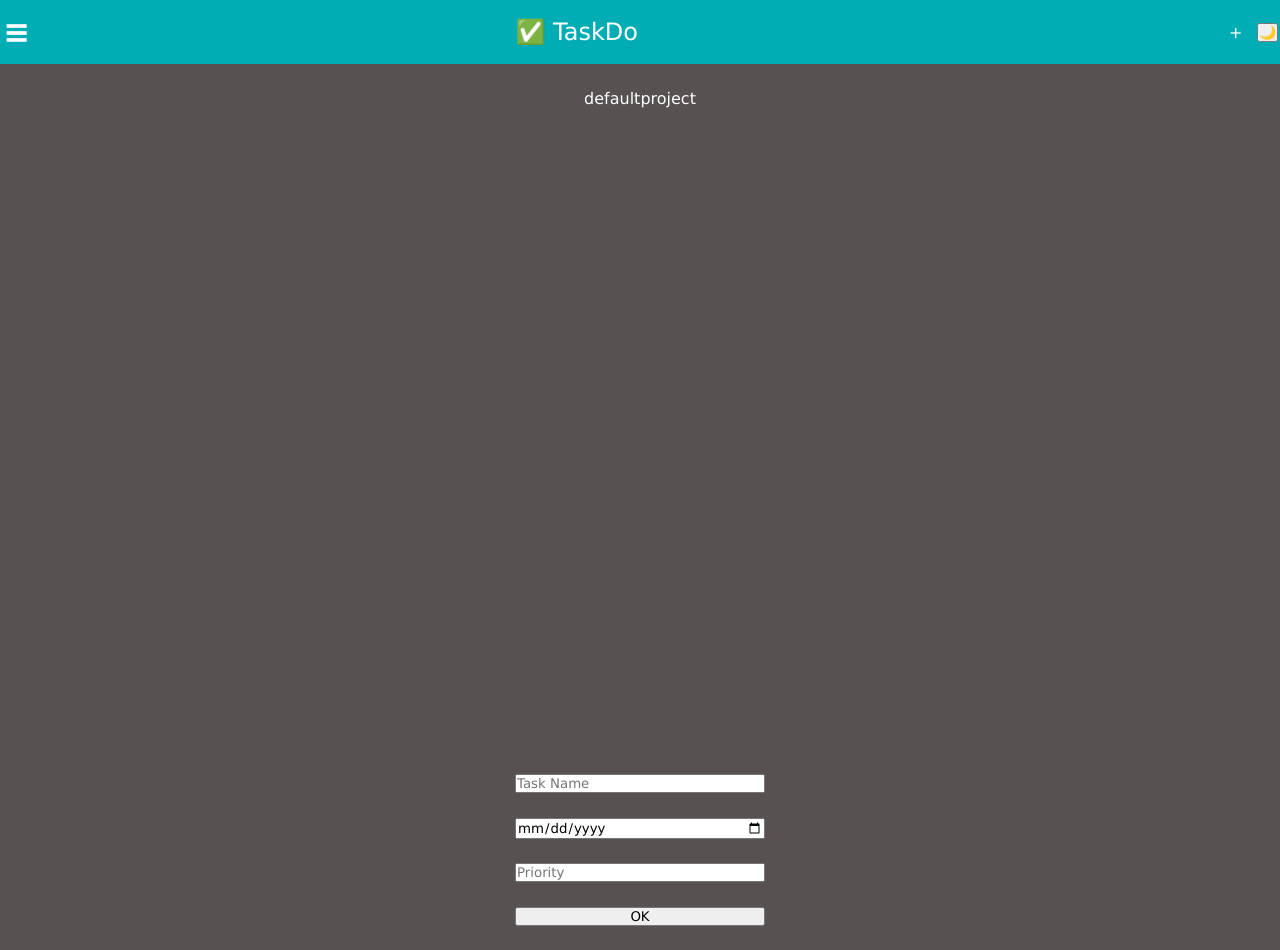
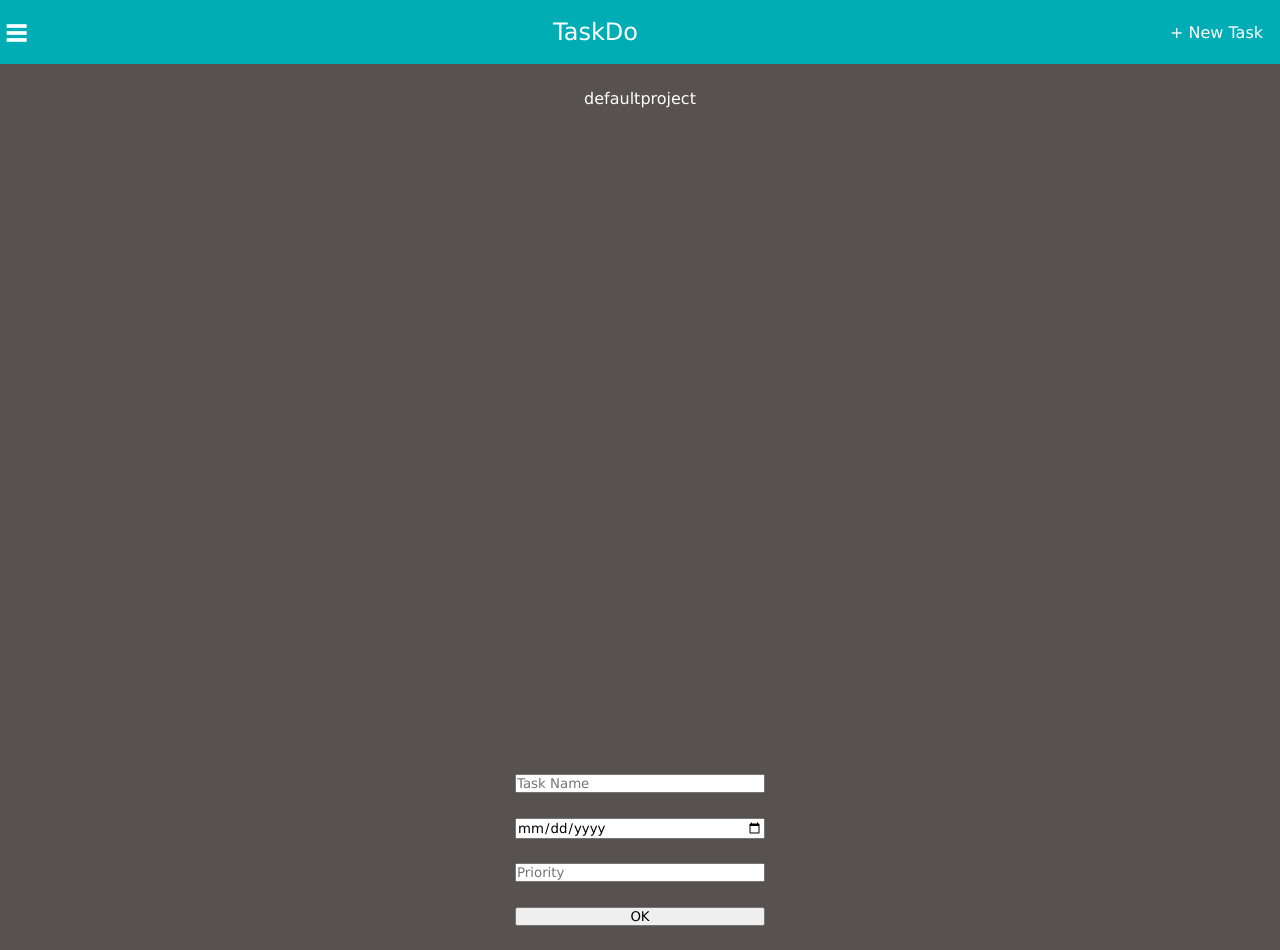
Before and after one commit to nitch193/TaskDo, a website built with webpack: page dist/index.html in a window 1280 px wide. Built offline with nearby package versions, Linux system fonts and the light colour scheme; files whose address does not match are found by name.

Commit message:
initial build

```diff
--- a/dist/index.html
+++ b/dist/index.html
@@ -1 +1 @@
-<!DOCTYPE html><html lang=en><head><meta charset=UTF-8><meta http-equiv=X-UA-Compatible content="IE=edge"><meta name=viewport content="width=device-width,initial-scale=1"><title>TaskDo</title><script defer=defer src=main.359d95c5eca96a3ea9f0.js></script><link href=main.b420d445b6d339dee0c4.css rel=stylesheet></head><body><nav class=nav><div><button class=menu>≡</button> <a href=# class=logo>✅ TaskDo</a></div><div><button class=add-task>+</button> <button class=theme>🌙</button></div></nav><div class=sidebar><button class=close-sidebar>X</button> <button class=project-btn>Add new Project</button><div class=all-projects></div></div><div class=edit-project><input type=text name="project name" id=project-name> <button class=ok>OK</button></div><div class=tasks><div class=project-name></div></div><div class=new-task><input type=text name=task-name placeholder="Task Name"> <input type=date name=date id=date> <input type=number name=priority id=priority , placeholder=Priority max=3 min=1> <button class=ok>OK</button></div><div class=edit-task><input type=text name=task-name placeholder="Task Name"> <input type=date name=date id=date> <input type=number name=priority id=priority , placeholder=Priority max=3 min=1> <button class=ok>OK</button></div></body></html>
+<!DOCTYPE html><html lang=en><head><meta charset=UTF-8><meta http-equiv=X-UA-Compatible content="IE=edge"><meta name=viewport content="width=device-width,initial-scale=1"><title>TaskDo</title><script defer=defer src=main.0cf02fb979ab553e382d.js></script><link href=main.71d7cd9adf64af5d27af.css rel=stylesheet></head><body><nav class=nav><div><button class=menu>≡</button> <span class=logo>TaskDo</span></div><div><button class=add-task>+ New Task</button></div></nav><div class=sidebar><button class=close-sidebar>X</button> <button class=project-btn>Add new Project</button><div class=all-projects></div></div><div class="new-project form-body"><input type=text name="project name" class=write-project placeholder="Project Name"> <button class=ok>OK</button></div><div class="edit-project form-body"><input type=text name="project name" class=write-project placeholder="Project Name"> <button class=ok>OK</button></div><div class=tasks><div class=project-name></div></div><div class=new-task><input type=text name=task-name placeholder="Task Name"> <input type=date name=date id=date> <input type=number name=priority id=priority , placeholder=Priority max=3 min=1> <button class=ok>OK</button></div><div class=edit-task><input type=text name=task-name placeholder="Task Name"> <input type=date name=date id=date> <input type=number name=priority id=priority , placeholder=Priority max=3 min=1> <button class=ok>OK</button></div></body></html>
```
Also changed, not shown: 4 other files.
